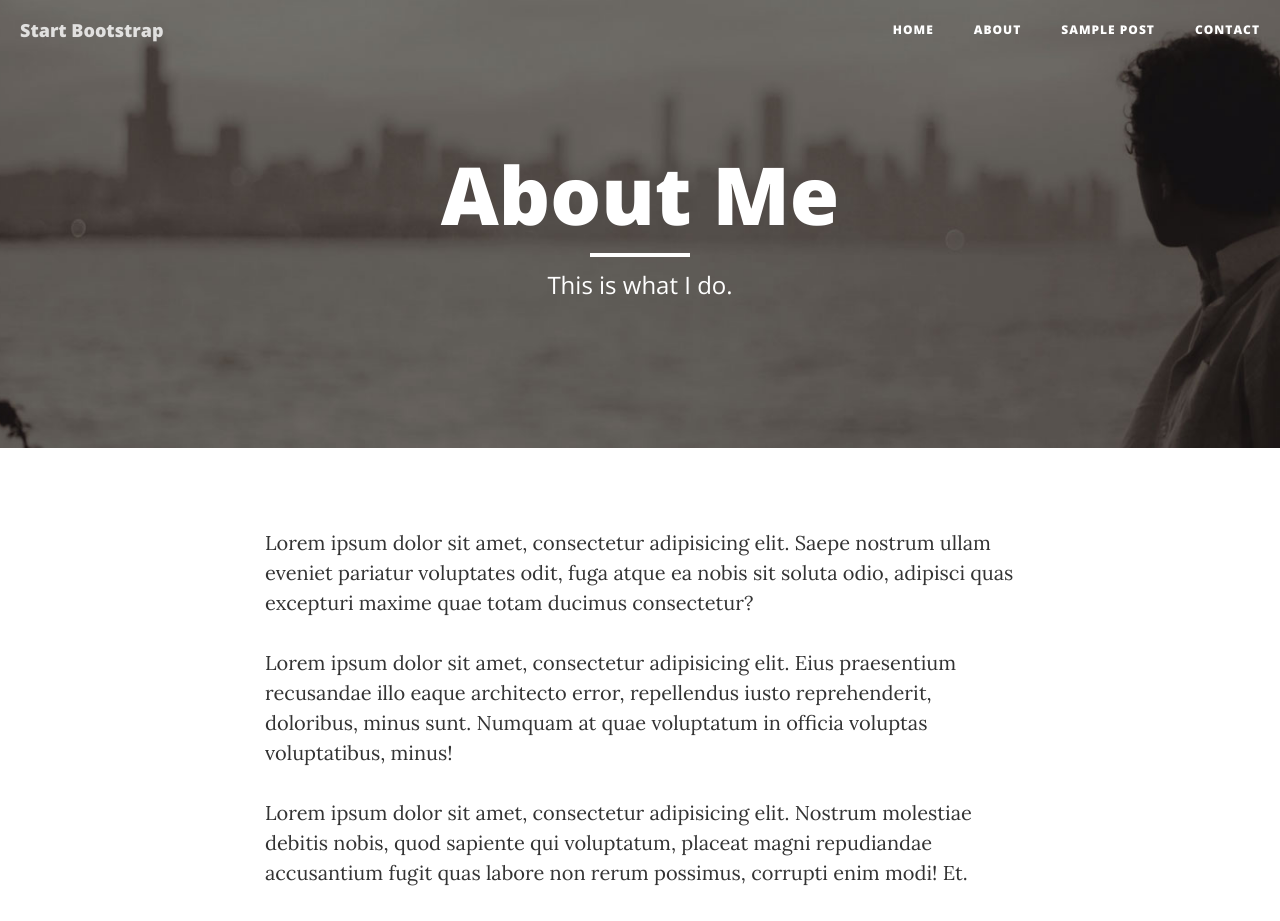
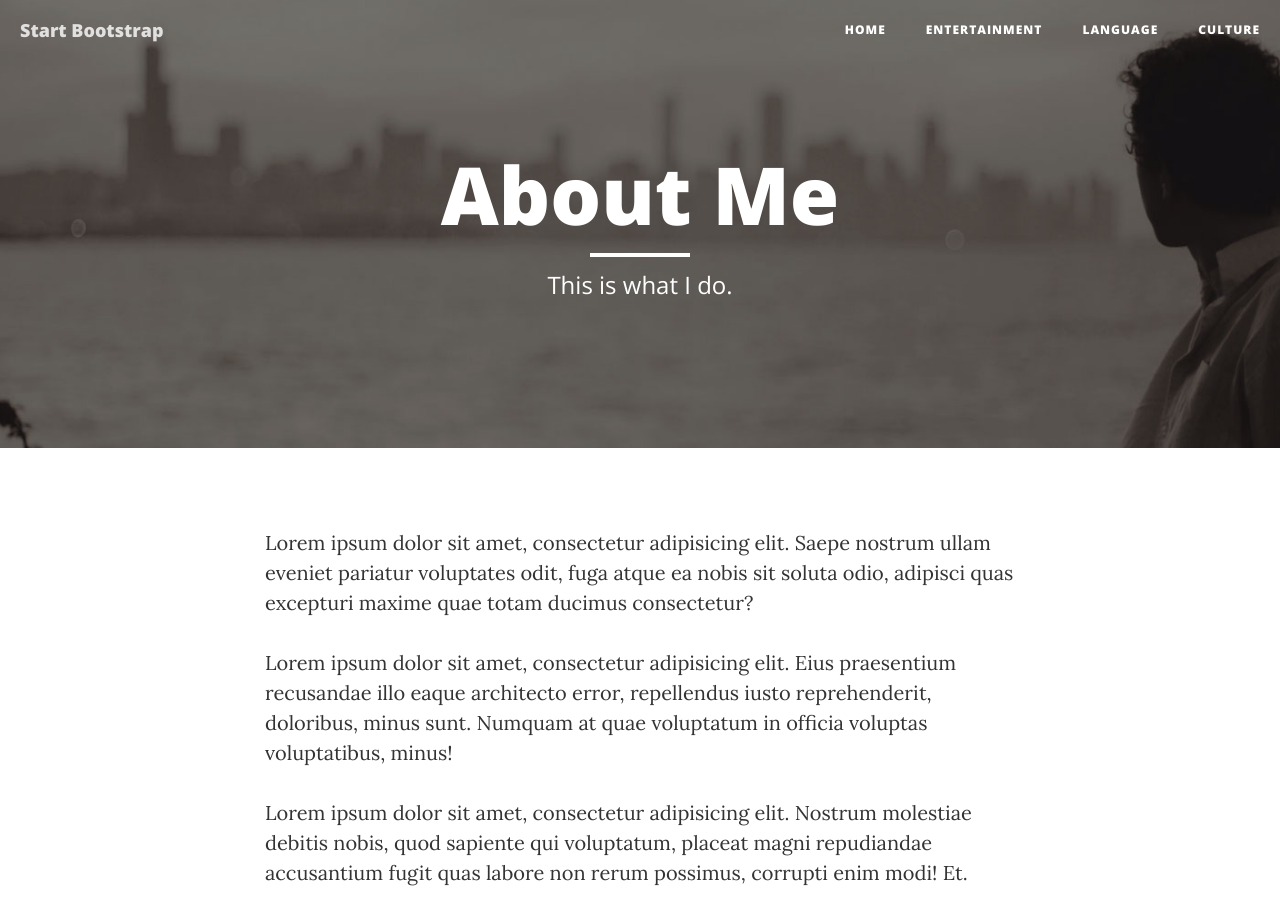
Before and after one commit to rivka99/rivka99.github.io, a website: page finalproject/about.html in a window 1280 px wide. Shown: the top 921 px of the page. Drawn offline with nearby package versions, Linux system fonts and the light colour scheme.

Commit message:
Update about.html

```diff
--- a/finalproject/about.html
+++ b/finalproject/about.html
@@ -9,7 +9,7 @@
     <meta name="description" content="">
     <meta name="author" content="">
 
-    <title>Clean Blog - About</title>
+    <title>Entertainment</title>
 
     <!-- Bootstrap Core CSS -->
     <link href="vendor/bootstrap/css/bootstrap.min.css" rel="stylesheet">
@@ -52,13 +52,13 @@
                         <a href="index.html">Home</a>
                     </li>
                     <li>
-                        <a href="about.html">About</a>
+                        <a href="about.html">Entertainment</a>
                     </li>
                     <li>
-                        <a href="post.html">Sample Post</a>
+                        <a href="post.html">Language</a>
                     </li>
                     <li>
-                        <a href="contact.html">Contact</a>
+                        <a href="contact.html">Culture</a>
                     </li>
                 </ul>
             </div>
```
